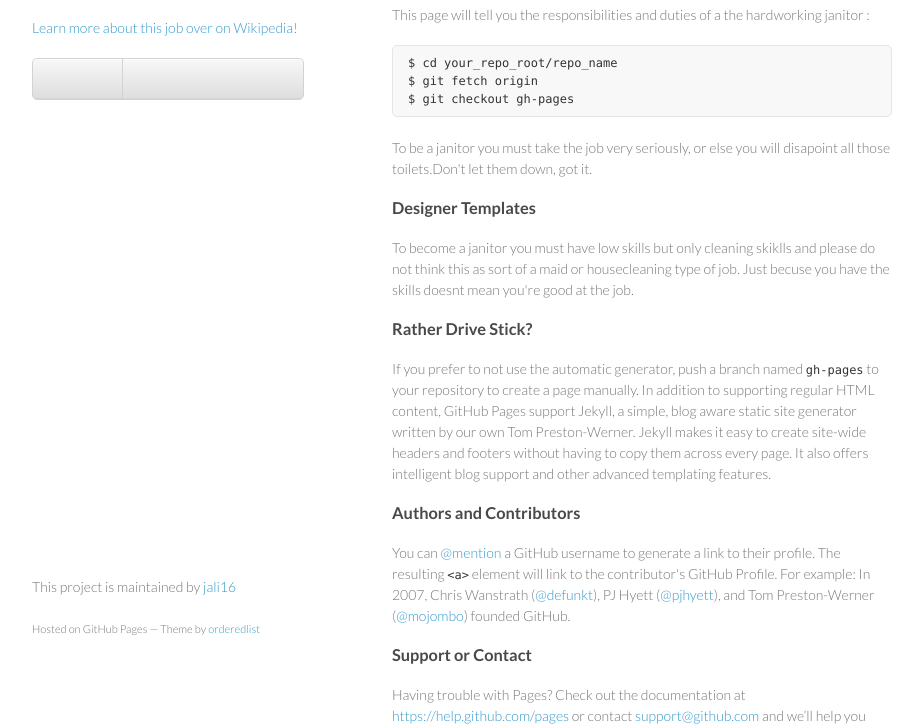
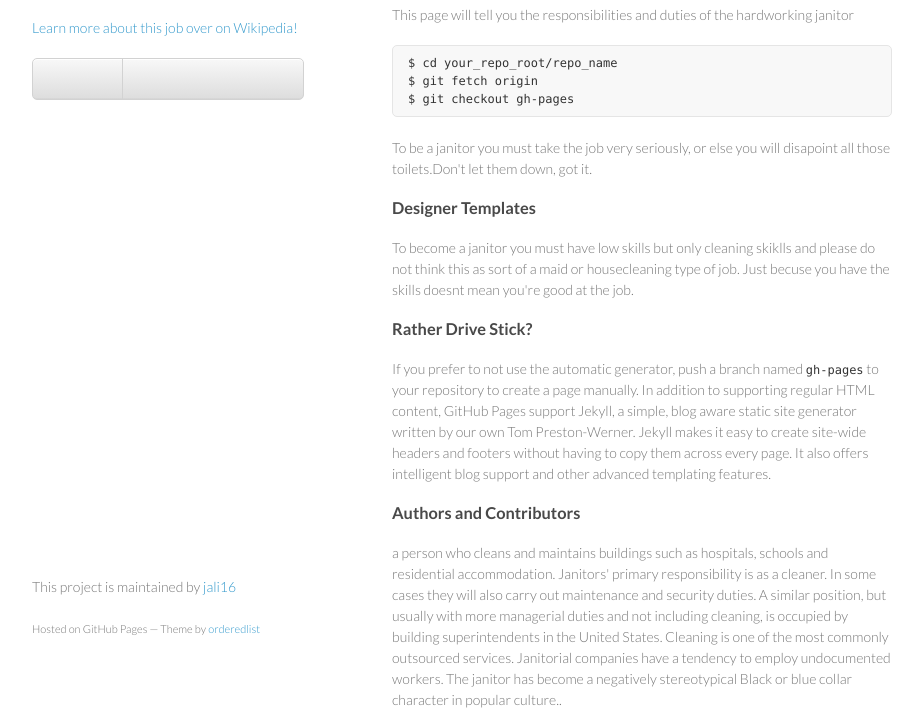
Before and after one commit to jali16/JanitorsLyfe, a plain HTML site: page index.html in a window 1280 px wide. Shown: the part 92-818 px from the top of the page, without its empty margins (178-1101 px from the left). Drawn offline with Linux system fonts and the light colour scheme.

Commit message:
Update index.html

```diff
--- a/index.html
+++ b/index.html
@@ -30,7 +30,7 @@
         <h3>
 <a id="welcome-to-Janitors-Lyfe!" class="anchor" href="#welcome-to-Janitors-Lyfe" aria-hidden="true"><span class="octicon octicon-link"></span></a>Welcome to Janitors Lyfe.</h3>
 
-<p>This page will tell you the responsibilities and duties of a the hardworking janitor  :</p>
+<p>This page will tell you the responsibilities and duties of the hardworking janitor  </p>
 
 <pre><code>$ cd your_repo_root/repo_name
 $ git fetch origin
@@ -52,7 +52,7 @@ Just becuse you have the skills doesnt mean you're good at the job.
 <h3>
 <a id="authors-and-contributors" class="anchor" href="#authors-and-contributors" aria-hidden="true"><span class="octicon octicon-link"></span></a>Authors and Contributors</h3>
 
-<p>You can <a href="https://github.com/blog/821" class="user-mention">@mention</a> a GitHub username to generate a link to their profile. The resulting <code>&lt;a&gt;</code> element will link to the contributor's GitHub Profile. For example: In 2007, Chris Wanstrath (<a href="https://github.com/defunkt" class="user-mention">@defunkt</a>), PJ Hyett (<a href="https://github.com/pjhyett" class="user-mention">@pjhyett</a>), and Tom Preston-Werner (<a href="https://github.com/mojombo" class="user-mention">@mojombo</a>) founded GitHub.</p>
+<p> a person who cleans and maintains buildings such as hospitals, schools and residential accommodation. Janitors' primary responsibility is as a cleaner. In some cases they will also carry out maintenance and security duties. A similar position, but usually with more managerial duties and not including cleaning, is occupied by building superintendents in the United States. Cleaning is one of the most commonly outsourced services. Janitorial companies have a tendency to employ undocumented workers. The janitor has become a negatively stereotypical Black or blue collar character in popular culture..</p>
 
 <h3>
 <a id="support-or-contact" class="anchor" href="#support-or-contact" aria-hidden="true"><span class="octicon octicon-link"></span></a>Support or Contact</h3>
```
